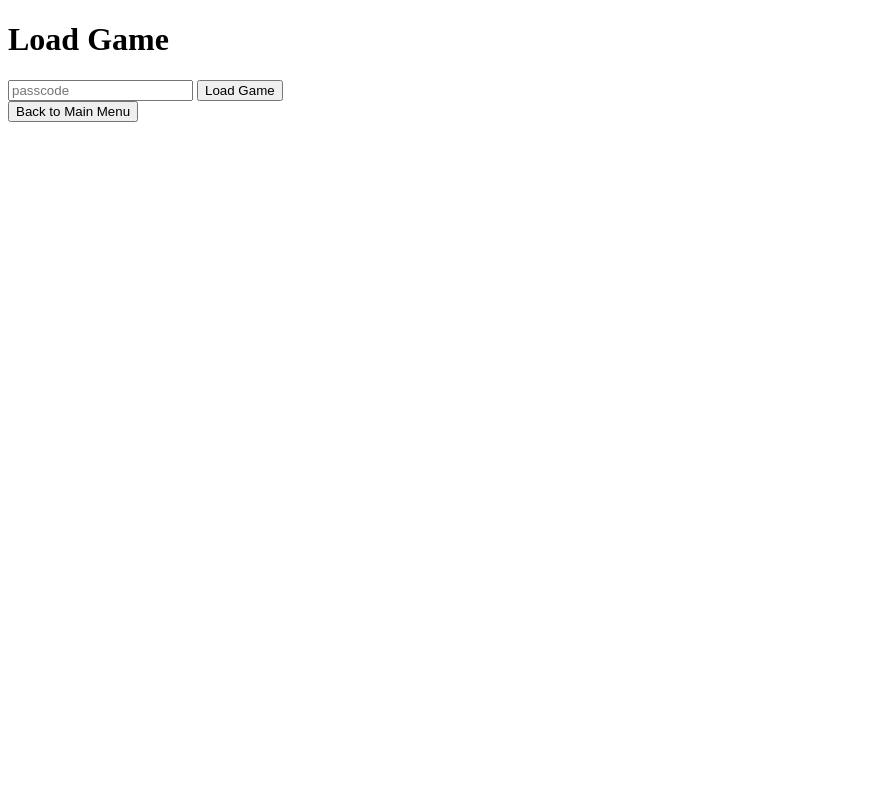
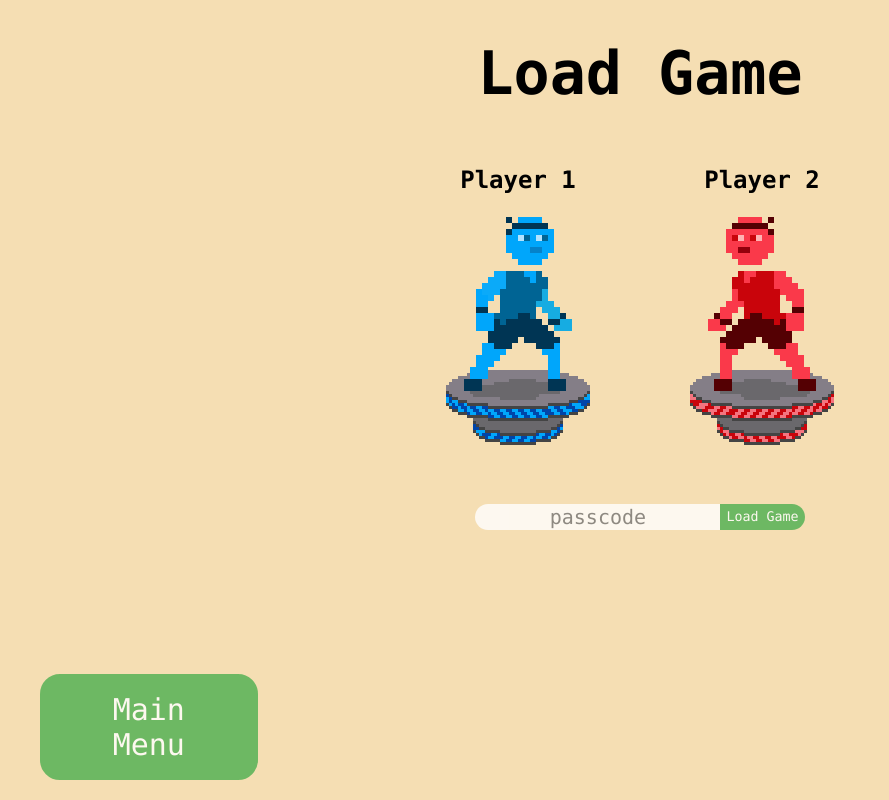
Before and after one commit to TwoodleJump/TwoodleJump, a plain HTML site: page Client/Submenus/Load_Game/index.html in a window 1280 px wide. Shown: the whole page, without its empty margins (0-889 px from the left). Drawn offline with Linux system fonts and the light colour scheme.

Commit message:
Finished Load Game Screen

```diff
--- a/Client/Submenus/Load_Game/index.css
+++ b/Client/Submenus/Load_Game/index.css
@@ -0,0 +1,91 @@
+body {
+    background-color: wheat;
+}
+h1 {
+    text-align: center;
+    color: black;
+    margin: auto;
+    margin-bottom: 3%;
+    margin-top: 3%;
+    font-family: "Monaco", monospace;
+    font-size: 60px;
+}
+h2 {
+    font-family: "Monaco", monospace;
+}
+button {
+    font-family: "Monaco", monospace;
+    position: absolute;
+    width: 17%;
+    margin: auto;
+    border-radius: 20px;
+    bottom: 20px;
+    left: 40px;
+    text-align: center;
+    background-color: #4caf50; /* Green */
+    border: 3px solid #4caf50;
+    color: white;
+    padding: 15px 32px;
+    text-align: center;
+    text-decoration: none;
+    display: inline-block;
+    font-size: 30px;
+    transition-duration: 0.4s;
+    cursor: pointer;
+    opacity: 0.8;
+  }
+
+button:hover {
+    opacity: 1;
+}
+.player_setup {
+    justify-content: center;
+    display: flex;
+}
+.player {
+    display: flex;
+    flex-direction: column;
+    justify-content: center;
+    align-items: center;
+    margin-right: 50px;
+    margin-left: 50px;
+
+}
+.input-bar {
+    margin-top: 20px;
+    font-size: 20px;
+    font-family: "Monaco", monospace;
+    opacity: .8;
+    background-color: white;
+    border-color: white;
+    border-style: none;
+    border-radius: 20px;
+    text-align: center;
+}
+
+.enter_passcode {
+    margin-top: 50px;
+    justify-content: center;
+    display: flex;
+
+}
+#passcode {
+    margin-top: 0px;
+    border-top-right-radius: 0;
+    border-bottom-right-radius: 0;
+}
+#passcode-submit {
+    border-radius: 20px;
+    background-color: #4caf50;
+    color: white;
+    opacity: .8;
+    border-top-left-radius: 0;
+    border-bottom-left-radius: 0;
+    border-style: none;
+    font-family: "Monaco", monospace;
+    cursor: pointer;
+}
+
+#passcode-submit:hover {
+    opacity: 1;
+}
--- a/Client/Submenus/Load_Game/index.html
+++ b/Client/Submenus/Load_Game/index.html
@@ -15,22 +15,37 @@
     </header>
 
     <main>
+        <div class ="player_setup">
+            <div class ="player">
+                <h2>Player 1</h2>
+                <img src ="\Client\Submenus\images\blue_player_icon.gif" id = "player_icon">
+
+            </div>
+            <div class ="player">
+                <h2>Player 2</h2>
+                <img src ="\Client\Submenus\images\red_player_icon.gif" id = "player_icon">
+
+            </div>
+        </div>
         <div class="load_game" id = "load_game_form">
             <form id="game_passcode_form">
+                <div class="enter_passcode">
                     <input
                         type="text"
                         id="passcode"
                         class = "input-bar"
                         placeholder="passcode" />
+
                     <input
                         type="submit"
                         id="passcode-submit"
                         class="button"
                         value="Load Game" />
+                </div>
             </form>
         </div>
 
-        <button id="MainMenu">Back to Main Menu</button>
+        <button id="MainMenu">Main Menu</button>
     </main>
 
     <script type = "module" src="/Client/Submenus/Load_Game/index.js"></script>
```
Lines whose indentation alone changed are shown as unchanged.
